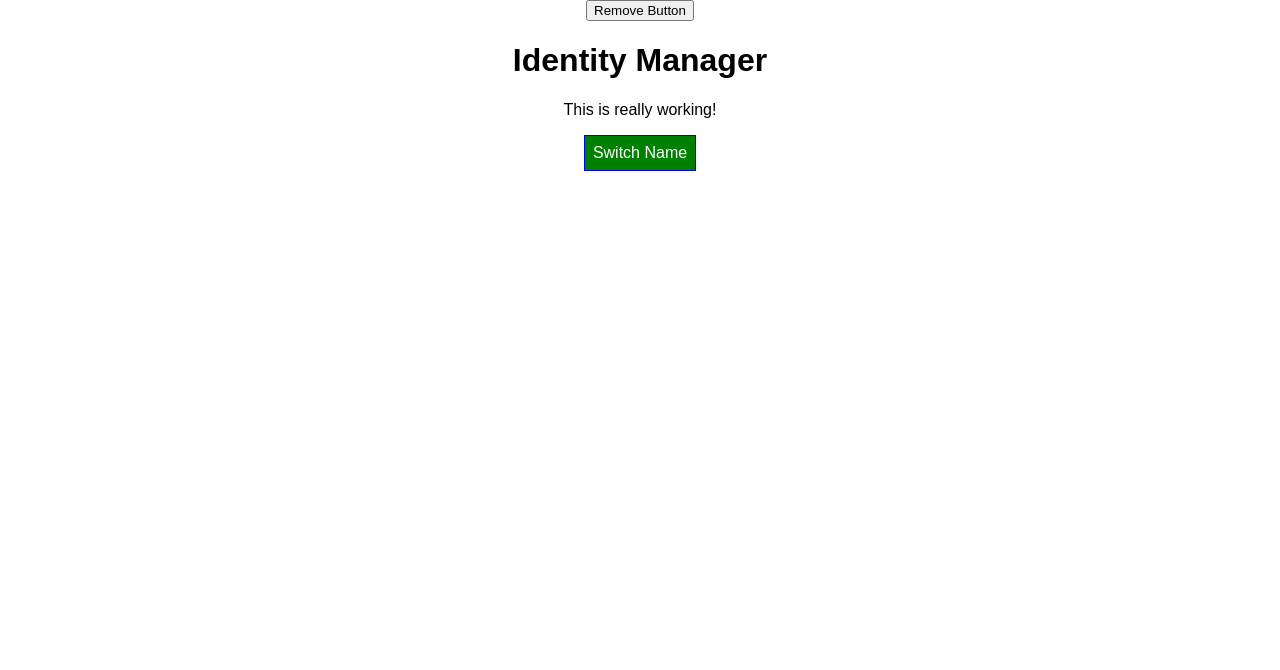
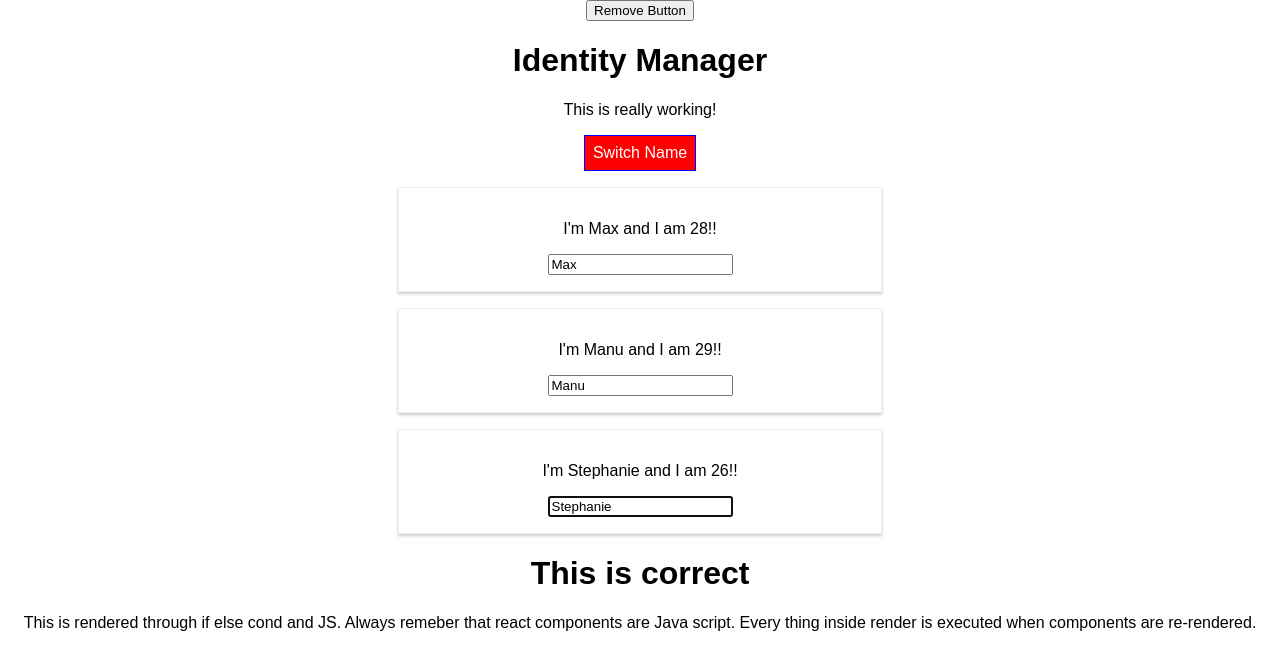
Before and after one commit to SiddTripathi/React_Codes, a React app in the folder react-complete-guide/: page / in a window 1280 px wide. Shown: the top 670 px of the page. Built offline with nearby package versions, Linux system fonts and the light colour scheme.

Commit message:
References in Components

```diff
--- a/react-complete-guide/src/components/Persons/Person/Person.js
+++ b/react-complete-guide/src/components/Persons/Person/Person.js
@@ -7,7 +7,15 @@ import withClass from '../../../HOC/withClass'
 
 
 class Person extends Component {
+    constructor(props) {
+        super(props)
+        this.inputElementRef = React.createRef(); //works only for references in class based components
+    }
 
+    componentDidMount() {
+        // this.inputElement.focus()
+        this.inputElementRef.current.focus()
+    }
     render() {
         console.log('[Person.js] rendering...');
         return (
@@ -17,7 +25,15 @@ class Person extends Component {
                 < div key="k2" >
                     {this.props.children}
                 </div >
-                <input key="k3" type='text' onChange={this.props.changed} value={this.props.name}></input>
+                <input
+                    key="k3"
+                    type='text'
+                    onChange={this.props.changed}
+                    value={this.props.name}
+                    //ref={(inputEl) => { this.inputElement = inputEl }}
+                    ref={this.inputElementRef}>
+
+                </input>
             </Aux>
 
 
@@ -41,13 +57,11 @@ Person.propTypes = {
 export default withClass(Person, personcssmod.Person);
 
 
-/* <div className={personcssmod.Person} >
-
+/*
+<div className={personcssmod.Person} >
 < p onClick={this.props.click} > I'm {this.props.name} and I am {this.props.age}!!</p>
-
 < div >
     {this.props.children}
 </div >
 <input type='text' onChange={this.props.changed} value={this.props.name}></input>
-
 </div > */
--- a/react-complete-guide/src/components/cockpit/cockpit.js
+++ b/react-complete-guide/src/components/cockpit/cockpit.js
@@ -1,6 +1,7 @@
-import React, { useEffect } from 'react'
+import React, { useEffect, useRef } from 'react'
 import classesmodule from './Cockpit.css'
 const cockpit = (props) => {
+    const toggleBtnRef = useRef(null); //reference for functional components
     /*
      useEffect(() => {
          console.log('[Cockpit.js] useeffect cycle')
@@ -19,9 +20,10 @@ const cockpit = (props) => {
     no dependencies. and hence no rerun on change. This will run only first time render*/
     useEffect(() => {
         console.log('[Cockpit.js] Use effect cycle')
-        setTimeout(() => {
-            alert('Run only once')
-        }, 1000)
+        // setTimeout(() => {
+        //     alert('Run only once')
+        // }, 1000)
+        toggleBtnRef.current.click()
         return () => {
             console.log('Cleanup function runs after the component is unmounted')
         }
@@ -49,7 +51,7 @@ const cockpit = (props) => {
         <div className={classesmodule.Cockpit}>
             <h1>{props.title}</h1>
             <p className={clases.join(' ')}>This is really working!</p>
-            <button className={btnClass.join(' ')} onClick={props.toggleNameHandler}>Switch Name</button>
+            <button ref={toggleBtnRef} className={btnClass.join(' ')} onClick={props.toggleNameHandler}>Switch Name</button>
         </div>
     );
 
```
